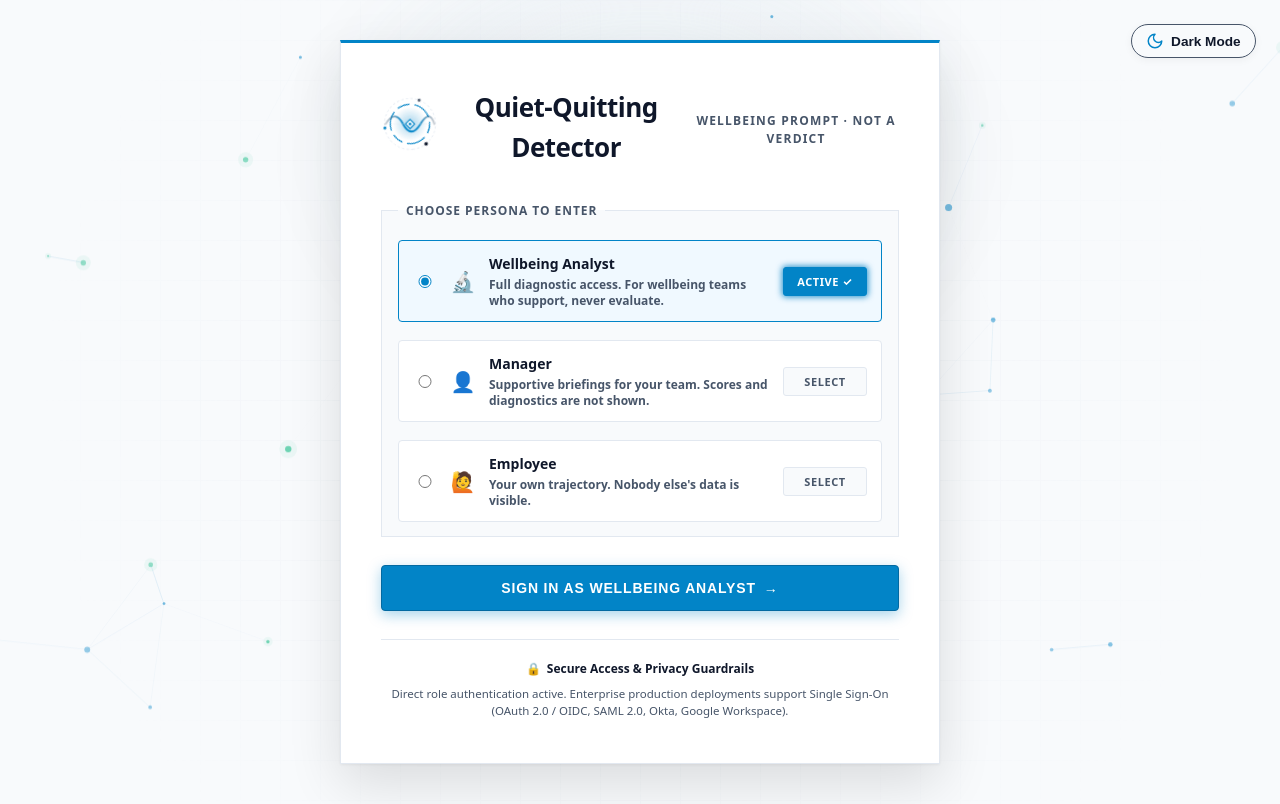
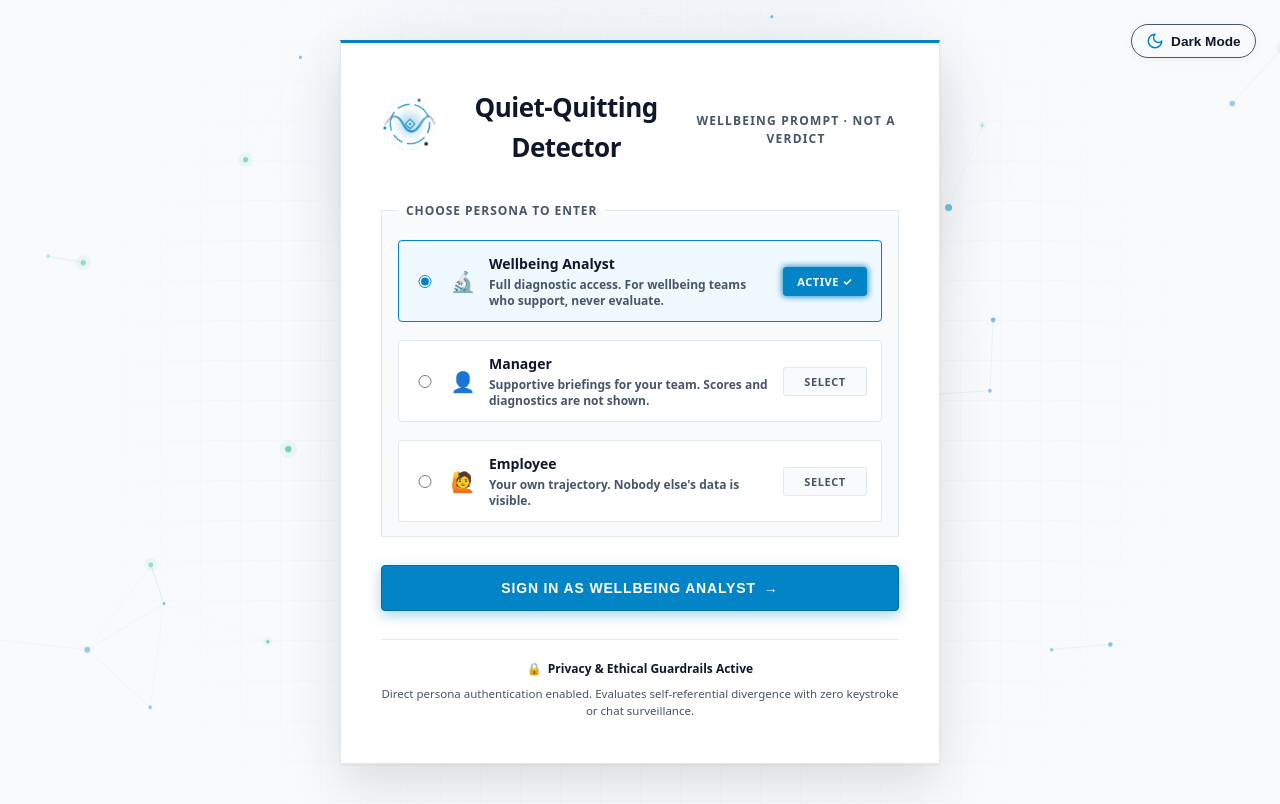
Before and after one commit to Athish2002/quiet-quitting-detector, a React (Vite) app in the folder frontend/: page / in a window 1280 px wide. Built offline with nearby package versions, Linux system fonts and the light colour scheme.

Commit message:
fix(copy): update gate footer to emphasize ethical privacy guardrails and remove enterprise SSO buzzwords

```diff
--- a/frontend/src/components/ApiKeyGate.tsx
+++ b/frontend/src/components/ApiKeyGate.tsx
@@ -222,10 +222,10 @@ export function ApiKeyGate({ children }: { children: React.ReactNode }) {
 
         <div style={{ marginTop: "1.75rem", paddingTop: "1.25rem", borderTop: "1px solid var(--rule)", textAlign: "center" }}>
           <p style={{ margin: "0 0 6px", fontSize: "12px", fontWeight: 700, color: "var(--ink)", display: "flex", alignItems: "center", justifyContent: "center", gap: "6px" }}>
-            <span>🔒</span> Secure Access & Privacy Guardrails
+            <span>🔒</span> Privacy &amp; Ethical Guardrails Active
           </p>
           <p style={{ margin: 0, fontSize: "11.5px", color: "var(--muted)", lineHeight: "1.5" }}>
-            Direct role authentication active. Enterprise production deployments support Single Sign-On (OAuth 2.0 / OIDC, SAML 2.0, Okta, Google Workspace).
+            Direct persona authentication enabled. Evaluates self-referential divergence with zero keystroke or chat surveillance.
           </p>
         </div>
       </main>
```
